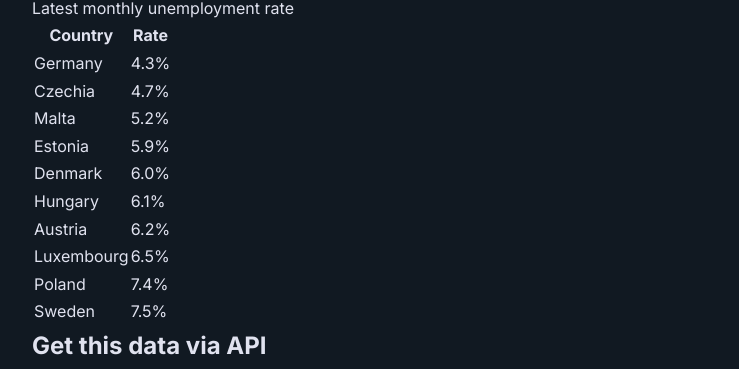
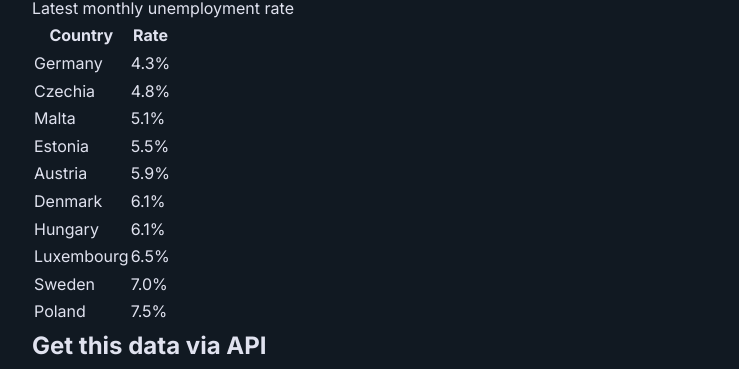
Before and after one commit to aethar-dev/aethar-data-pages, a Next.js app: page /reports/weekly-2026-w25 in a window 1280 px wide. Shown: the part 1003-1372 px from the top of the page, without its empty margins (82-821 px from the left). Built offline with nearby package versions, Linux system fonts and the light colour scheme.

Commit message:
data: weekly report 2026-06-22 [skip ci]

```diff
--- a/app/reports/weekly-2026-w25/page.tsx
+++ b/app/reports/weekly-2026-w25/page.tsx
@@ -2,7 +2,7 @@ import type { Metadata } from "next";
 
 export const metadata: Metadata = {
   title: "EU Economic Weekly — Week 25, June 2026",
-  description: "Week 25 EU economic digest (2026-06-15 – 2026-06-21): GDP rankings, inflation trends, unemployment rates across EU member states. Data from Eurostat via Aethar APIs.",
+  description: "Week 25 EU economic digest (2026-06-22 – 2026-06-28): GDP rankings, inflation trends, unemployment rates across EU member states. Data from Eurostat via Aethar APIs.",
   alternates: { canonical: "/reports/weekly-2026-w25" },
 };
 
@@ -11,7 +11,7 @@ export default function WeeklyReport() {
     <div>
       <p className="text-xs font-semibold uppercase tracking-widest text-[#4DD0E1]">Weekly Data Report · Week 25</p>
       <h1 className="mt-2 text-2xl font-light text-white">EU Economic Weekly — Week 25, June 2026</h1>
-      <p className="mt-3 text-sm text-[#8890AA]">2026-06-15 – 2026-06-21 · auto-generated from live Eurostat data via Aethar APIs.</p>
+      <p className="mt-3 text-sm text-[#8890AA]">2026-06-22 – 2026-06-28 · auto-generated from live Eurostat data via Aethar APIs.</p>
 
       {/* GDP */}
       <div className="mt-10">
@@ -128,38 +128,38 @@ export default function WeeklyReport() {
               </tr>
               <tr key="CZ" className="border-b border-[#2A2D3A]/50">
                 <td className="py-2 pr-4 text-sm text-white">Czechia</td>
-                <td className="py-2 text-right font-mono text-sm text-[#4DD0E1]">4.7%</td>
+                <td className="py-2 text-right font-mono text-sm text-[#4DD0E1]">4.8%</td>
               </tr>
               <tr key="MT" className="border-b border-[#2A2D3A]/50">
                 <td className="py-2 pr-4 text-sm text-white">Malta</td>
-                <td className="py-2 text-right font-mono text-sm text-[#4DD0E1]">5.2%</td>
+                <td className="py-2 text-right font-mono text-sm text-[#4DD0E1]">5.1%</td>
               </tr>
               <tr key="EE" className="border-b border-[#2A2D3A]/50">
                 <td className="py-2 pr-4 text-sm text-white">Estonia</td>
+                <td className="py-2 text-right font-mono text-sm text-[#4DD0E1]">5.5%</td>
+              </tr>
+              <tr key="AT" className="border-b border-[#2A2D3A]/50">
+                <td className="py-2 pr-4 text-sm text-white">Austria</td>
                 <td className="py-2 text-right font-mono text-sm text-[#4DD0E1]">5.9%</td>
               </tr>
               <tr key="DK" className="border-b border-[#2A2D3A]/50">
                 <td className="py-2 pr-4 text-sm text-white">Denmark</td>
-                <td className="py-2 text-right font-mono text-sm text-[#4DD0E1]">6.0%</td>
+                <td className="py-2 text-right font-mono text-sm text-[#4DD0E1]">6.1%</td>
               </tr>
               <tr key="HU" className="border-b border-[#2A2D3A]/50">
                 <td className="py-2 pr-4 text-sm text-white">Hungary</td>
                 <td className="py-2 text-right font-mono text-sm text-[#4DD0E1]">6.1%</td>
               </tr>
-              <tr key="AT" className="border-b border-[#2A2D3A]/50">
-                <td className="py-2 pr-4 text-sm text-white">Austria</td>
-                <td className="py-2 text-right font-mono text-sm text-[#4DD0E1]">6.2%</td>
-              </tr>
               <tr key="LU" className="border-b border-[#2A2D3A]/50">
                 <td className="py-2 pr-4 text-sm text-white">Luxembourg</td>
                 <td className="py-2 text-right font-mono text-sm text-[#4DD0E1]">6.5%</td>
               </tr>
+              <tr key="SE" className="border-b border-[#2A2D3A]/50">
+                <td className="py-2 pr-4 text-sm text-white">Sweden</td>
+                <td className="py-2 text-right font-mono text-sm text-[#4DD0E1]">7.0%</td>
+              </tr>
               <tr key="PL" className="border-b border-[#2A2D3A]/50">
                 <td className="py-2 pr-4 text-sm text-white">Poland</td>
-                <td className="py-2 text-right font-mono text-sm text-red-400">7.4%</td>
-              </tr>
-              <tr key="SE" className="border-b border-[#2A2D3A]/50">
-                <td className="py-2 pr-4 text-sm text-white">Sweden</td>
                 <td className="py-2 text-right font-mono text-sm text-red-400">7.5%</td>
               </tr>
           </tbody>
```
